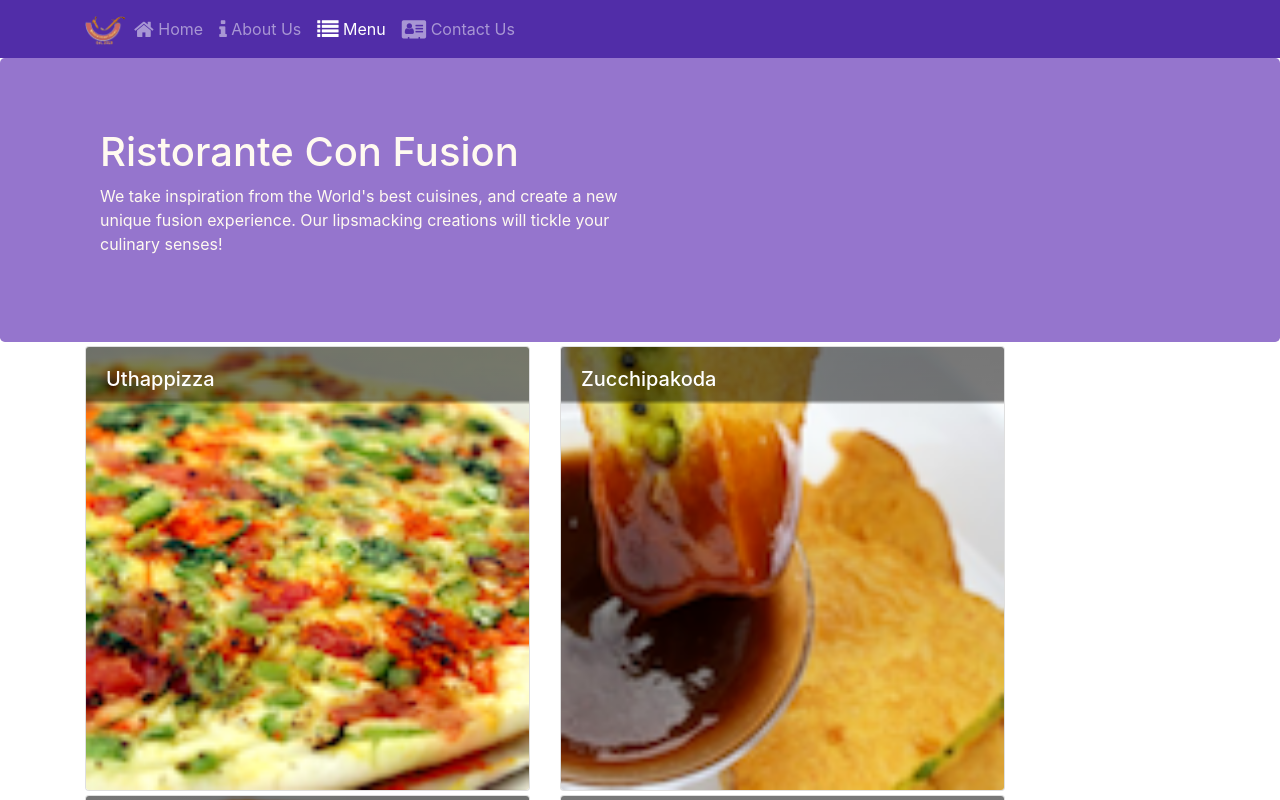
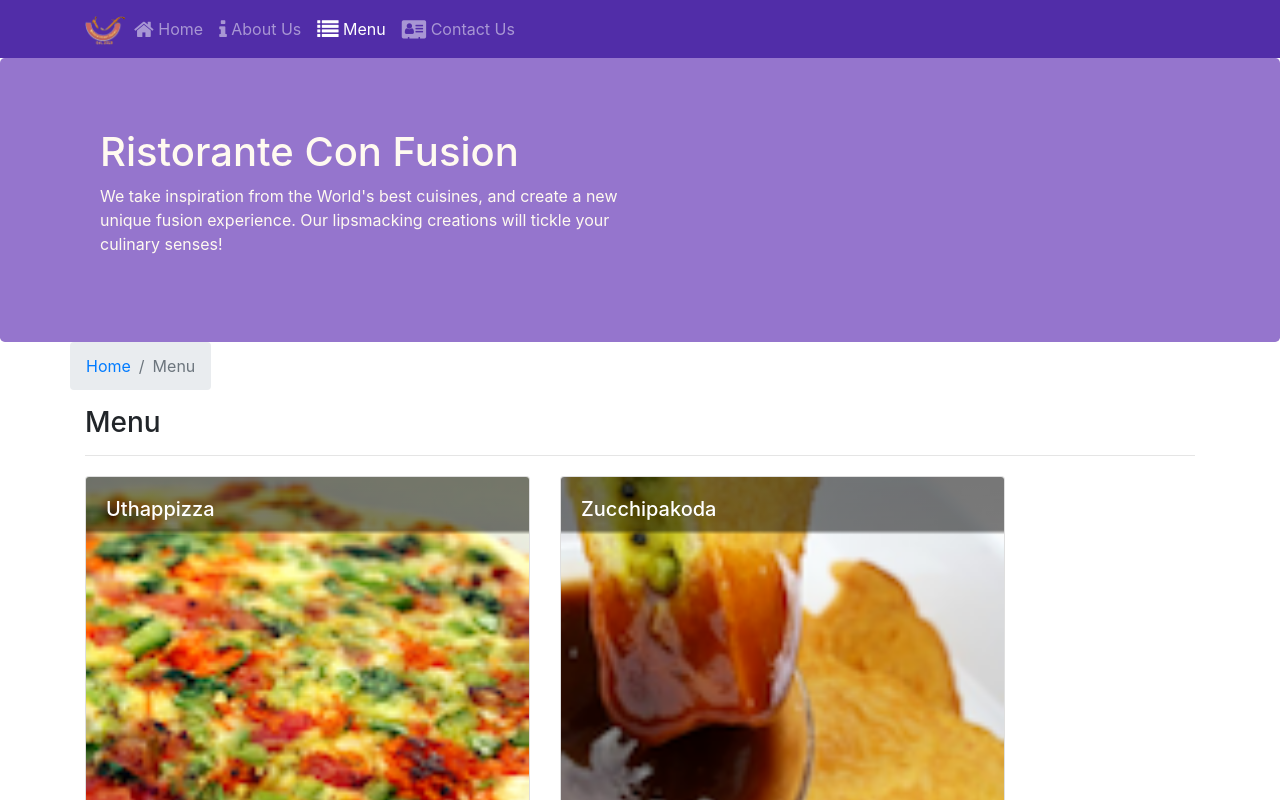
Before and after one commit to bsonge/CORS-WebDevReact-confusion, a React (Create React App) app: page /menu in a window 1280 px wide. Shown: the top 800 px of the page. Built offline with nearby package versions, Linux system fonts and the light colour scheme.

Commit message:
single page applications pt2

```diff
--- a/src/Components/Contact/Contact.js
+++ b/src/Components/Contact/Contact.js
@@ -1,8 +1,22 @@
 import React from 'react';
+import { Breadcrumb, BreadcrumbItem } from 'reactstrap';
+import { Link } from 'react-router-dom';
+
+
 
 function Contact(props) {
     return(
         <div className="container">
+            <div className="row">
+                <Breadcrumb>
+                    <BreadcrumbItem><Link to='/home'>Home</Link></BreadcrumbItem>
+                    <BreadcrumbItem active>Contact Us</BreadcrumbItem>
+                </Breadcrumb>
+                <div className="col-12">
+                    <h3>Contact Us</h3>
+                    <hr />
+                </div>
+            </div>
             <div className="row row-content">
                 <div className="col-12">
                 <h3>Location Information</h3>
--- a/src/Components/DishDetail/DishDetail.js
+++ b/src/Components/DishDetail/DishDetail.js
@@ -1,8 +1,6 @@
 import React from 'react';
-import { Card, CardImg, CardText, CardBody, CardTitle } from 'reactstrap';
-
-
-// import { ListGroup, ListGroupItem } from 'reactstrap';
+import { Card, CardImg, CardText, CardBody, CardTitle, Breadcrumb, BreadcrumbItem } from 'reactstrap';
+import { Link } from 'react-router-dom';
 
 
 function RenderDish({dish}) {
@@ -51,14 +49,24 @@
 const DishDetail = (props) => {
     if(props.dish !== null && props.dish !== undefined) {
         return (
-            <div className="row" style={{
-                backgroundColor: '#eeeeee',
-                }}>
-                <div className="col-md-5 col-sm-12 m-1" >
-                    <RenderDish dish={props.dish} />
+            <div className="container">
+                <div className="row">
+                    <Breadcrumb>
+                        <BreadcrumbItem><Link to="/menu">Menu</Link></BreadcrumbItem>
+                        <BreadcrumbItem active>{props.dish.name}</BreadcrumbItem>
+                    </Breadcrumb>
+                    <div className="col-12">
+                        <h3>{props.dish.name}</h3>
+                        <hr />
+                    </div>
                 </div>
-                <div className="col-md-5 col-sm-12 m-1" >
-                    <RenderComments comments={props.dish.comments} />
+                <div className="row">
+                    <div className="col-12 col-md-5 m-1">
+                        <RenderDish dish={props.dish} />
+                    </div>
+                    <div className="col-12 col-md-5 m-1">
+                        <RenderComments comments={props.comments} />
+                    </div>
                 </div>
             </div>
         )
--- a/src/Components/Main/Main.js
+++ b/src/Components/Main/Main.js
@@ -36,12 +36,22 @@
       )
     }
 
+    const DishWithId = ({match}) => {
+      return(
+        <DishDetail
+          dish={this.state.dishes.filter(dish => dish.id === parseInt(match.params.dishId, 10))[0]}
+          comments={this.state.comments.filter(comment => comment.dishId === parseInt(match.params.dishId, 10))}
+        />
+      );
+    }
+
     return (
       <div className="App">
         <Header />
         <Switch>
           <Route path="/home" component={HomePage} />
           <Route exact path="/menu" component={() => <Menu dishes={this.state.dishes} />} />
+          <Route path="/menu/:dishId" component={DishWithId} />
           <Route exact path="/contactus" component={Contact} />
           <Redirect to="/home" />
         </Switch>
--- a/src/Components/Menu/Menu.js
+++ b/src/Components/Menu/Menu.js
@@ -1,14 +1,17 @@
 import React from 'react';
-import { Card, CardImg, CardImgOverlay, CardTitle } from 'reactstrap';
+import { Card, CardImg, CardImgOverlay, CardTitle, Breadcrumb, BreadcrumbItem } from 'reactstrap';
+import { Link } from 'react-router-dom';
 
 //functional component
-function RenderMenuItem({ dish, onClick }) {
+function RenderMenuItem({ dish }) {
     return (
-        <Card key={dish.id} onClick={() => onClick(dish.id)}>
-            <CardImg width="100%" src={dish.image} alt={dish.name} />
-            <CardImgOverlay style={{color: 'white', background: "linear-gradient(180deg, rgba(0,0,0,0.5321691176470589) 0%, rgba(0,0,0,0.5181635154061625) 12%, rgba(254,226,166,0) 13%, rgba(253,187,45,0) 100%)"}}>
-                <CardTitle><h5>{dish.name}</h5></CardTitle>
-            </CardImgOverlay>
+        <Card key={dish.id} >
+            <Link to={`/menu/${dish.id}`} >
+                <CardImg width="100%" src={dish.image} alt={dish.name} />
+                <CardImgOverlay style={{color: 'white', background: "linear-gradient(180deg, rgba(0,0,0,0.5321691176470589) 0%, rgba(0,0,0,0.5181635154061625) 12%, rgba(254,226,166,0) 13%, rgba(253,187,45,0) 100%)"}}>
+                    <CardTitle><h5>{dish.name}</h5></CardTitle>
+                </CardImgOverlay>
+            </Link>
         </Card>
     );
 }
@@ -18,13 +21,23 @@
     const menu = props.dishes.map((dish) => {
         return (
             <div className="col-12 col-md-5 mt-1">
-                <RenderMenuItem dish={dish} onClick={props.onClick} />
+                <RenderMenuItem dish={dish} />
             </div>
         );
     });
 
     return (
         <div className="container">
+            <div className="row">
+                <Breadcrumb>
+                    <BreadcrumbItem><Link to='/home'>Home</Link></BreadcrumbItem>
+                    <BreadcrumbItem active>Menu</BreadcrumbItem>
+                </Breadcrumb>
+                <div className="col-12">
+                    <h3>Menu</h3>
+                    <hr />
+                </div>
+            </div>
             <div className="row">
                 {menu}
             </div>
```
